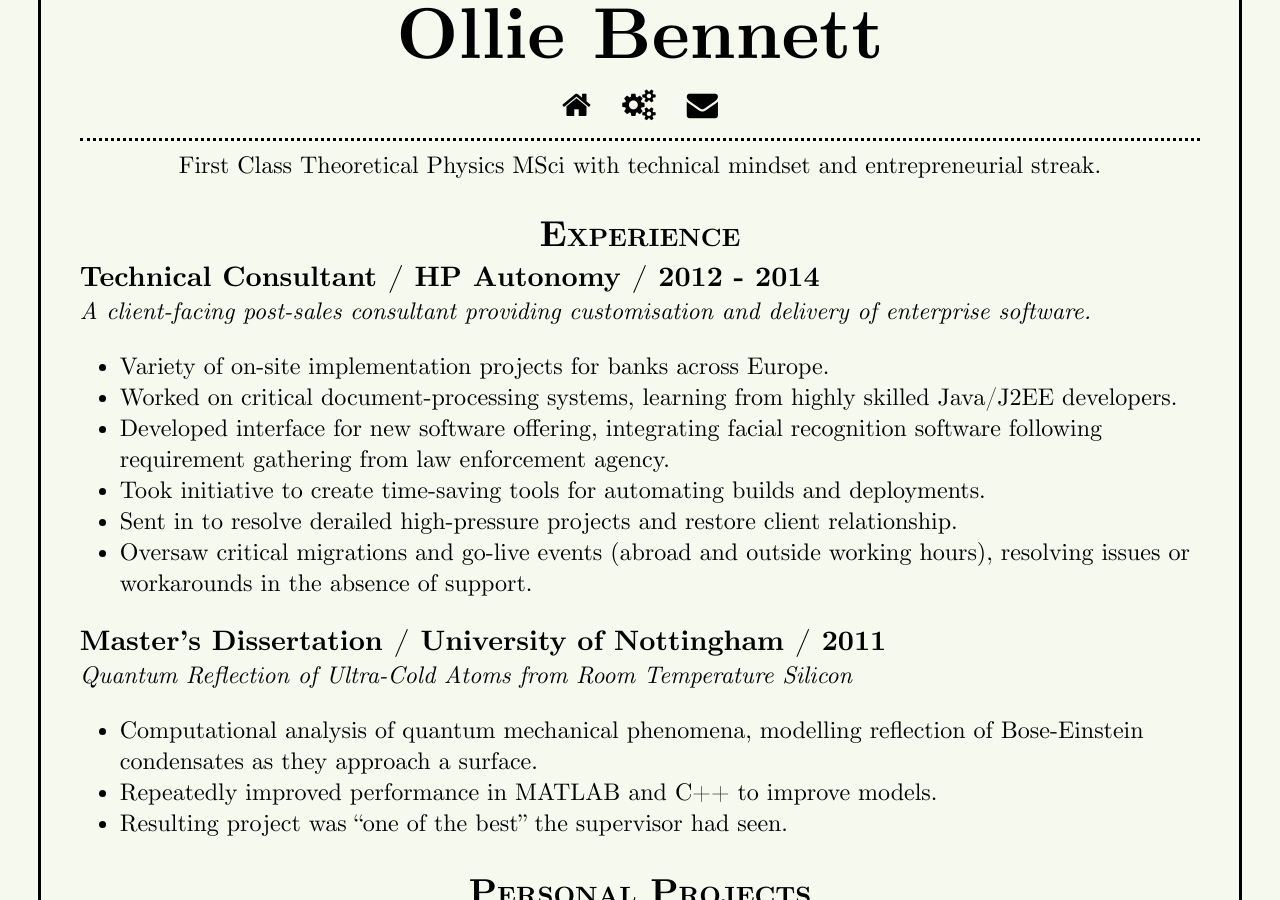
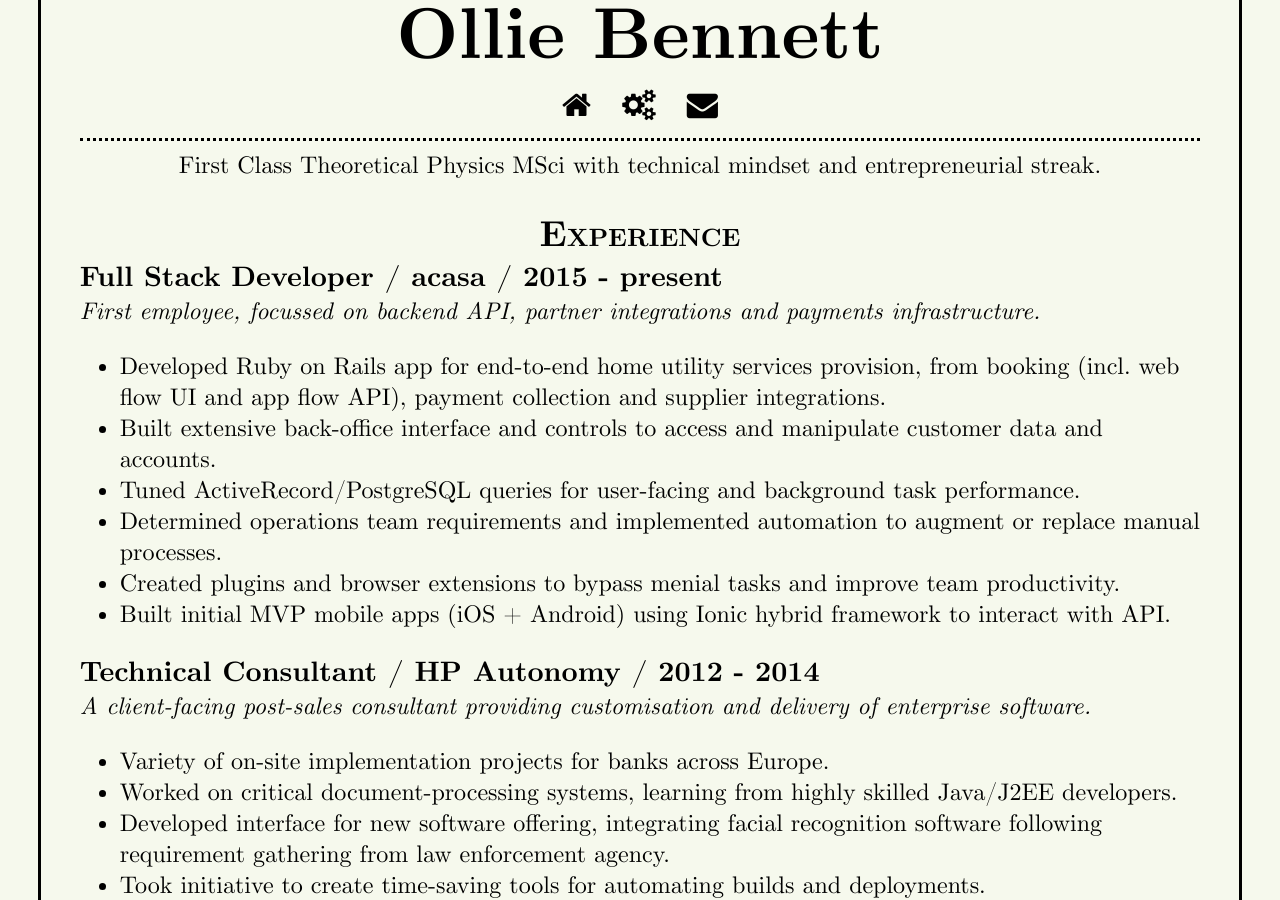
Before and after one commit to olliebennett/olliebennett.co.uk, a Jekyll site: the page built from cv.md, in a window 1280 px wide and 900 px high, scrolled down 254 px. Built offline with Jekyll 4.4.1, drawn with Linux system fonts in a browser that asks for light colours.

Commit message:
Add initial 'acasa' blurb to CV

```diff
--- a/cv.md
+++ b/cv.md
@@ -11,6 +11,17 @@ noindex: true
 </p>
 
 ## Experience
+
+### Full&nbsp;Stack&nbsp;Developer / acasa / 2015&nbsp;-&nbsp;present
+
+#### First employee, focussed on backend API, partner integrations and payments infrastructure.
+
+- Developed Ruby on Rails app for end-to-end home utility services provision, from booking (incl. web flow UI and app flow API), payment collection and supplier integrations.
+- Built extensive back-office interface and controls to access and manipulate customer data and accounts.
+- Tuned ActiveRecord/PostgreSQL queries for user-facing and background task performance.
+- Determined operations team requirements and implemented automation to augment or replace manual processes.
+- Created plugins and browser extensions to bypass menial tasks and improve team productivity.
+- Built initial MVP mobile apps (iOS + Android) using Ionic hybrid framework to interact with API.
 
 ### Technical&nbsp;Consultant / HP&nbsp;Autonomy / 2012&nbsp;-&nbsp;2014
 
```
